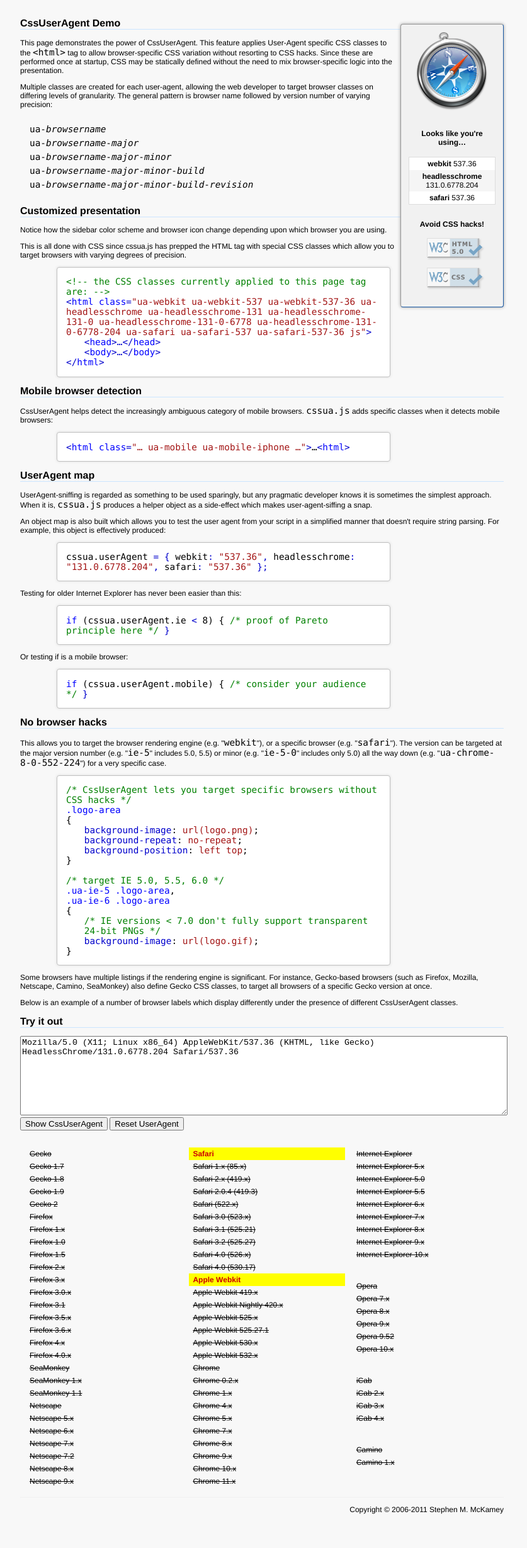
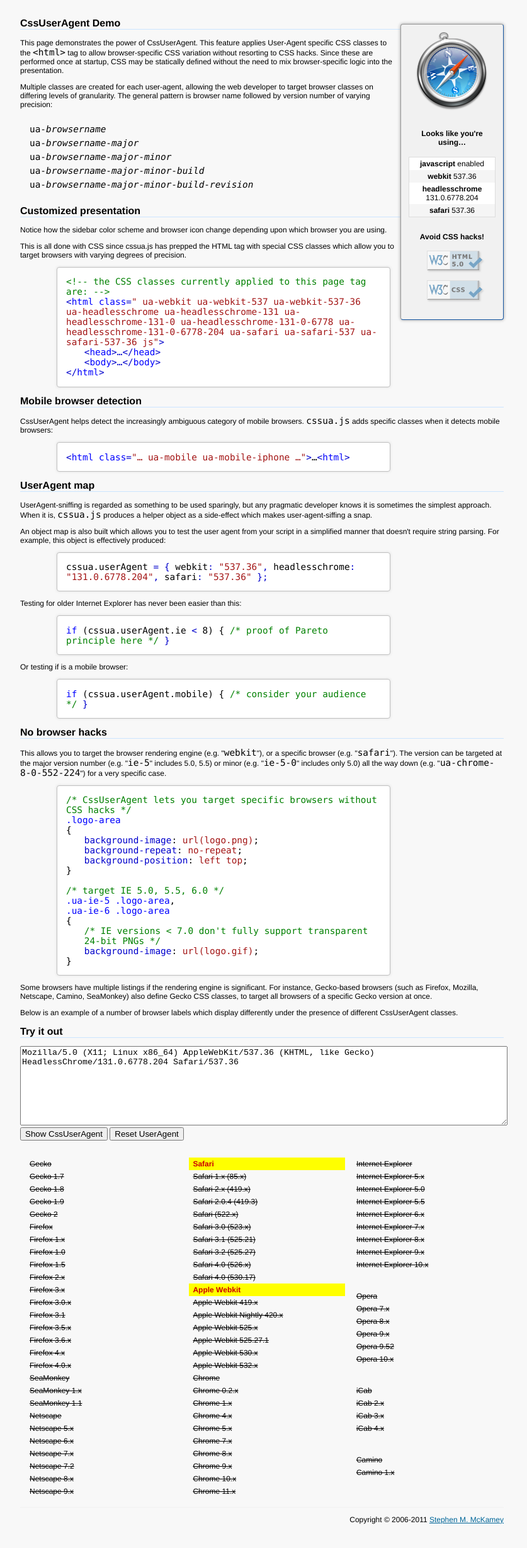
Before and after one commit to mckamey/cssuseragent, a plain HTML site: page test/demo.html in a window 1280 px wide. Shown: the part 150-2608 px from the top of the page at 63% size, without its empty margins (224-1061 px from the left). Drawn offline with Linux system fonts and the light colour scheme; a script that the page names is missing.

Commit message:
making use of .js & .no-js in demo

```diff
--- a/test/demo.html
+++ b/test/demo.html
@@ -1,5 +1,5 @@
 <!DOCTYPE html>
-<html>
+<html class="no-js">
 <head>
 	<meta charset="UTF-8">
 	<title>CssUserAgent (cssua.js) Demo</title>
@@ -19,10 +19,11 @@
 
 	<div class="browser-info">
 		<h4>Looks like you're using&hellip;</h4>
+		<ul class="zebra">
+			<li class="zebra-item"><strong>javascript</strong> <em class="js-disabled">disabled</em><span class="js-enabled">enabled</span></li>
 			<script type="text/javascript">
 				(function() {
-				document.write("<ul class=\"zebra\">");
-				var i=0, ua = cssua.userAgent;
+					var i=1, ua = cssua.userAgent;
 					for (var key in ua) {
 						document.write("<li class=\"zebra-item");
 						if (i++ % 2) {
@@ -34,9 +35,9 @@
 						document.write(ua[key]);
 						document.write("</li>");
 					}
-				document.write("</ul>");
 				})()
 			</script>
+		</ul>
 
 		<h4 style="margin:2em 0 0 0;">Avoid CSS hacks!</h4>
 
@@ -251,7 +252,7 @@
 
 	<footer>
 		<div style="float:left"><a href="http://twitter.com/share" class="twitter-share-button" data-url="http://cssuseragent.org/" data-text="Avoid CSS hacks! Use CssUserAgent to work around browser-specific quirks" data-count="none"></a></div>
-		Copyright &copy; 2006-2011 Stephen M. McKamey
+		Copyright &copy; 2006-2011 <a href="http://mck.me">Stephen M. McKamey</a>
 	</footer>
 	<script src="http://platform.twitter.com/widgets.js" type="text/javascript" defer="defer"></script>
 	<script src="/ga.js" type="text/javascript" defer></script>
--- a/test/styles/browsers.css
+++ b/test/styles/browsers.css
@@ -256,6 +256,11 @@
 	background-image: url(browsers/Mozilla_128.png);
 }
 
+.no-js .js-enabled,
+.js .js-disabled {
+	display: none;
+}
+
 @media print
 {
 	.browser-info
```
Also changed, not shown: index.html (+2 -2 lines), 1 other file. Lines whose indentation alone changed are shown as unchanged.
